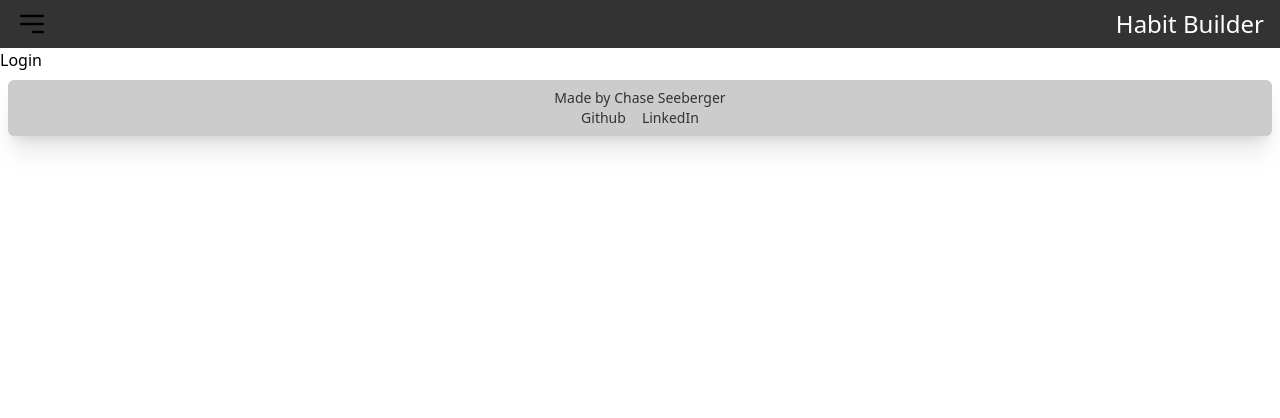
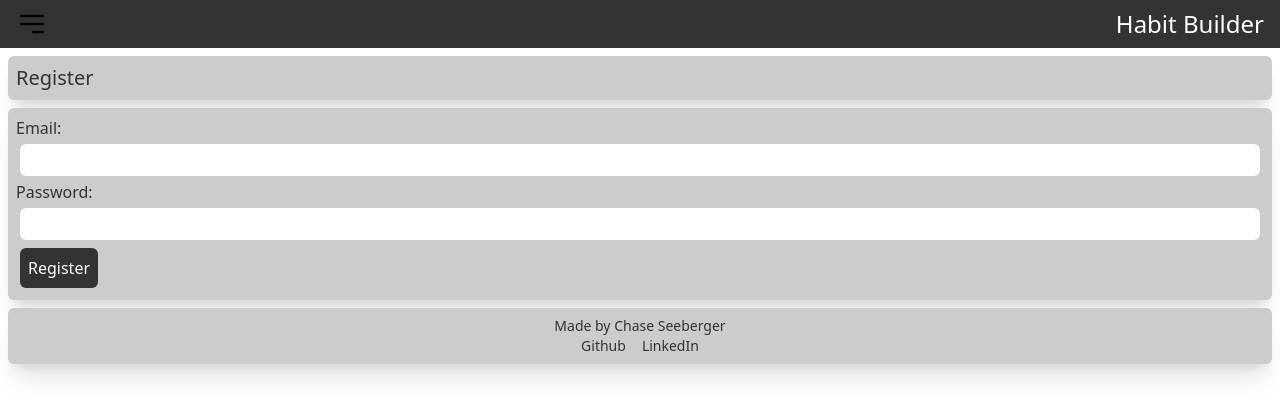
Before and after one commit to ChaseLee21/Habit-Tracker, a React (Vite) app in the folder client/: page /login in a window 1280 px wide. Shown: the top 418 px of the page. Built offline with nearby package versions, Linux system fonts and the light colour scheme.

Commit message:
feature: updating front eng login feature

```diff
--- a/client/src/util/axios.js
+++ b/client/src/util/axios.js
@@ -45,4 +45,13 @@ async function checkToken() {
   }
 }
 
-export {putAnalytic, getUser, putUser, postUser, checkToken};
+async function login(userData) {
+  try {
+    const request = await axios.get('/api/login', userData);
+    return request.data;
+  } catch (err) {
+    console.log(err);
+  }
+}
+
+export {putAnalytic, getUser, putUser, postUser, checkToken, login};
--- a/client/src/util/validate-helpers.js
+++ b/client/src/util/validate-helpers.js
@@ -16,4 +16,9 @@ function validatePassword(password, confirmPassword) {
   return re.test(password);
 }
 
-export { validateEmail, validateUsername, validatePassword };
+function validateLoginPassword(password) {
+  const re = /^(?=.*\d)(?=.*[a-z])(?=.*[A-Z]).{8,}$/;
+  return re.test(password);
+}
+
+export { validateEmail, validateUsername, validatePassword, validateLoginPassword };
--- a/client/src/views/Login.jsx
+++ b/client/src/views/Login.jsx
@@ -1,11 +1,47 @@
+import { validateEmail, validateLoginPassword } from "../util/validate-helpers";
+import { login } from "../util/axios";
 
 function Login() {
 
-    return (
-      <>
-        <h1>Login</h1>
-      </>
-    )
+  const handleLoginSubmit = async (e) => {
+    e.preventDefault();
+    const email = e.target.email.value;
+    const password = e.target.password.value;
+    if (validateForm(email, password)) {
+      const userData = { email: email, password: password };
+      //TODO: Implement login function
+      const user = await login(userData);
+      console.log("User LoggedIn: ", user);
+      window.location.href = "/";
+    }
   }
 
+  function validateForm(email, password) {
+    if (!validateEmail(email)) {
+      alert("Invalid email");
+      console.log("Invalid email");
+      return false;
+    }
+    if (!validateLoginPassword(password)) {
+      alert("Invalid password");
+      console.log("Invalid password");
+      return false;
+    }
+    return true;
+  }
+
+  return (
+    <>
+      <h2 className="flex rounded-md m-2 bg-secondaryBg text-secondaryText p-2 text-xl shadow-xl">Register</h2>
+      <form className="flex flex-col m-2 p-2 bg-secondaryBg rounded-md shadow-xl" onSubmit={handleLoginSubmit}>
+        <label htmlFor="email" className="text-secondaryText">Email:</label>
+        <input type="email" id="email" name="email" className="p-1 m-1 rounded-md" />
+        <label htmlFor="password" className="text-secondaryText">Password:</label>
+        <input type="password" id="password" name="password" className="p-1 m-1 rounded-md" />
+        <button type="submit" className="bg-primaryBg text-primaryText w-fit p-2 rounded-md m-1">Register</button>
+      </form>
+    </>
+  )
+}
+
   export default Login
```
Also changed, not shown: 1 other file (tests, documents, lock files or other folders).
